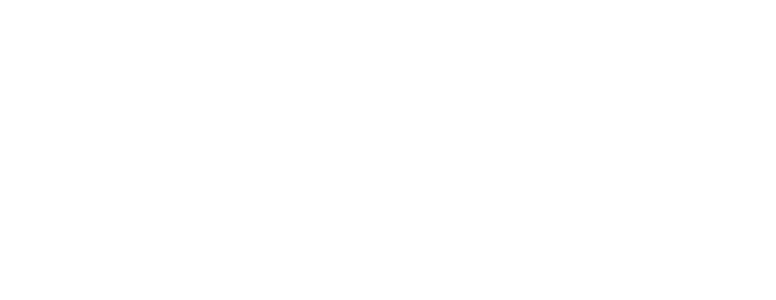
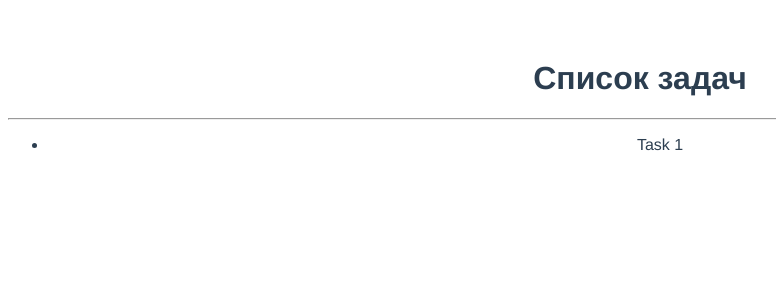
Before and after one commit to Ivan583/simple-list, a Vue app: page / in a window 1280 px wide. Shown: the top 300 px of the page, without its empty margins (0-776 px from the left). Built offline with nearby package versions, Linux system fonts and the light colour scheme.

Commit message:
Создание заготовки списка

```diff
--- a/src/App.vue
+++ b/src/App.vue
@@ -1,5 +1,10 @@
 <template>
   <div id="app">
+    <h1>Список задач</h1>
+    <hr />
+    <ul>
+      <li>Task 1</li>
+    </ul>
   </div>
 </template>
 
@@ -7,8 +12,8 @@
 // import HelloWorld from './components/HelloWorld.vue'
 
 export default {
-  name: 'App'
-}
+  name: "App"
+};
 </script>
 
 <style>
```
